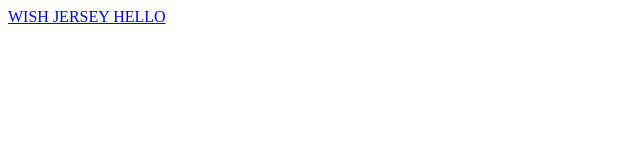
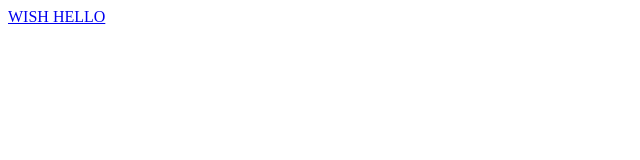
Before and after one commit to tejasdgujarathi/SimpleJerseyWebProject, a plain HTML site: page index.html in a window 1280 px wide. Shown: the full height of the page, 0-640 px from the left. Drawn offline with Linux system fonts and the light colour scheme.

Commit message:
adding hello page

```diff
--- a/index.html
+++ b/index.html
@@ -4,6 +4,6 @@
 	<title>Welcome Jersey</title>
 </head>
 <body>
-	<div><a href="rest/hello">WISH JERSEY HELLO</a><div>
+	<div><a href="hello.html">WISH HELLO</a><div>
 </body>
 </html>
```
Also changed, not shown: hello.html (added, +1 -0 lines).
